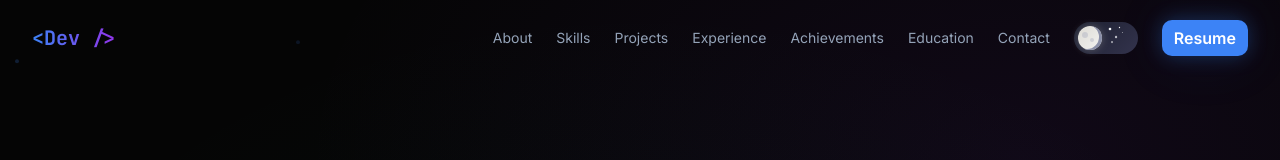
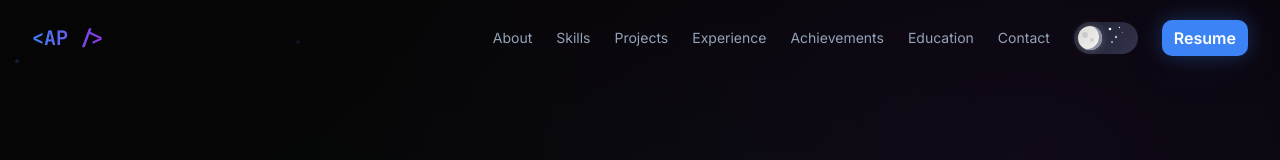
Before and after one commit to Anshuman-Prakash/resume_portfolio, a React (Vite) app: page / in a window 1280 px wide. Shown: the top 160 px of the page. Built offline with nearby package versions, Linux system fonts and the light colour scheme; the HTML template or start-up script is replaced by a standard one.

Commit message:
Update company name for Software Developer Intern in ExperienceSection and change branding in Navbar

```diff
--- a/src/components/ExperienceSection.tsx
+++ b/src/components/ExperienceSection.tsx
@@ -14,7 +14,7 @@ const experiences = [
   },
   {
     role: "Software Developer Intern",
-    company: "Civic Voice",
+    company: "Mojingo",
     period: "Oct 2025 – Dec 2025",
     points: [
       "Designed and implemented a microservices architecture for an e-commerce platform",
--- a/src/components/Navbar.tsx
+++ b/src/components/Navbar.tsx
@@ -35,7 +35,7 @@ const Navbar = () => {
     >
       <div className="container mx-auto flex items-center justify-between">
         <a href="#" className="text-xl font-bold font-mono text-gradient-primary">
-          {"<Dev />"}
+          {"<AP />"}
         </a>
 
         {/* Desktop */}
```
